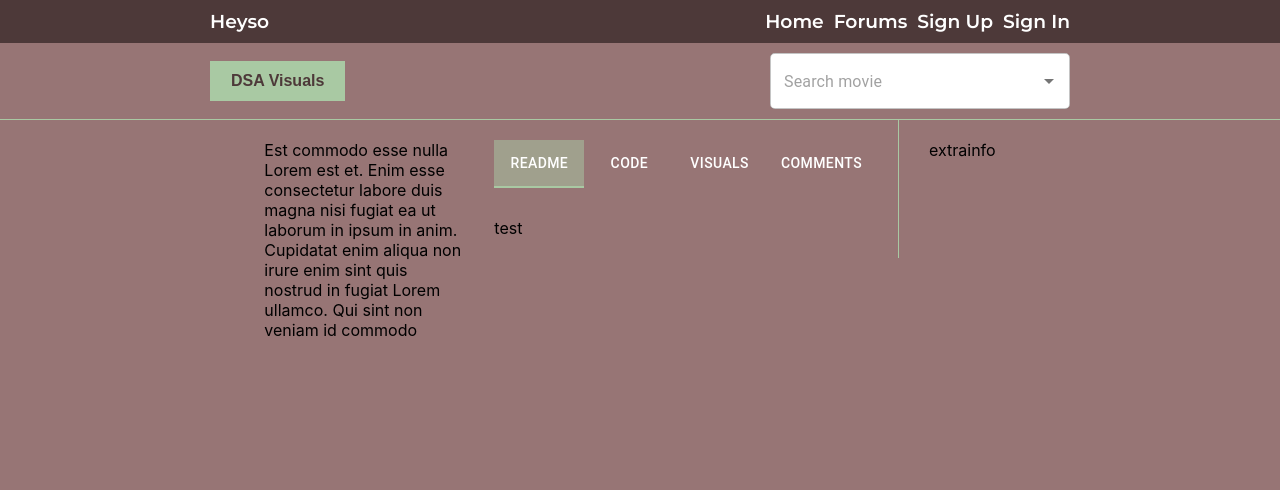
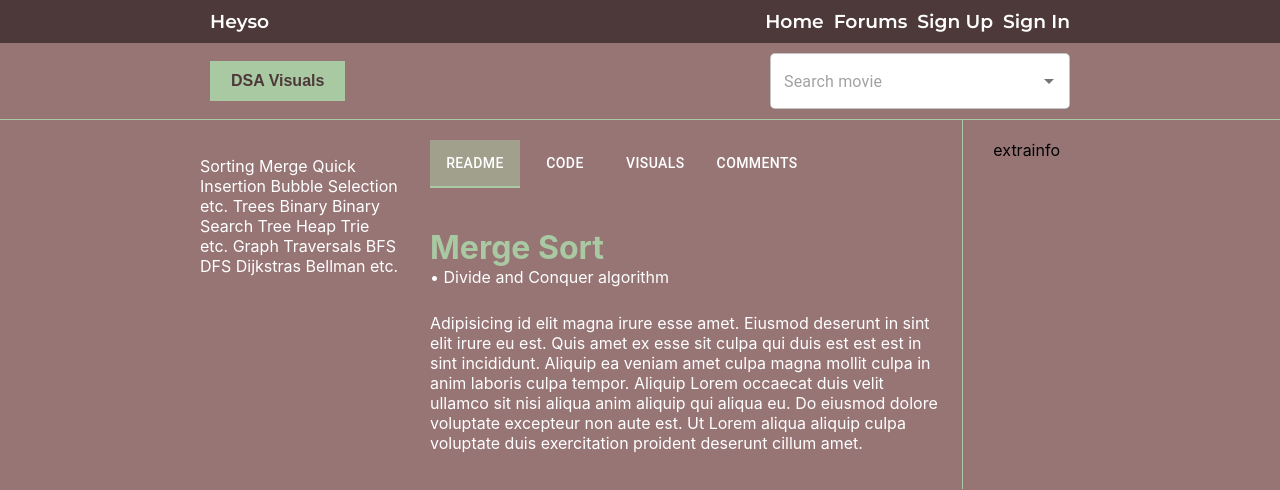
Before and after one commit to matterwin/DSA-Visual, a React (Create React App) app in the folder App/front-end/: page / in a window 1280 px wide. Shown: the top 490 px of the page. Built offline with nearby package versions, Linux system fonts and the light colour scheme; the HTML template or start-up script is replaced by a standard one.

Commit message:
setup structs

```diff
--- a/App/front-end/src/Core/Home/filesys.css
+++ b/App/front-end/src/Core/Home/filesys.css
@@ -4,4 +4,5 @@
     overflow-y: scroll;
     padding: 0;
     margin: 0;
+    color: #fff;
 }
--- a/App/front-end/src/Core/Home/filesys.js
+++ b/App/front-end/src/Core/Home/filesys.js
@@ -4,7 +4,27 @@ import './filesys.css';
 const filesys = () => {
   return (
     <div className='filesys-container'>
-        Est commodo esse nulla Lorem est et. Enim esse consectetur labore duis magna nisi fugiat ea ut laborum in ipsum in anim. Cupidatat enim aliqua non irure enim sint quis nostrud in fugiat Lorem ullamco. Qui sint non veniam id commodo magna occaecat tempor ex elit ex magna. Aute consequat in esse ut culpa anim irure.
+        <p>Sorting
+	Merge
+	Quick
+	Insertion
+	Bubble
+	Selection
+	etc.
+
+Trees
+	Binary
+	Binary Search Tree
+	Heap
+	Trie
+	etc.
+
+Graph Traversals
+	BFS
+	DFS
+	Dijkstras
+	Bellman
+	etc.</p>
     </div>
   )
 }
--- a/App/front-end/src/Core/Home/home.css
+++ b/App/front-end/src/Core/Home/home.css
@@ -5,6 +5,8 @@
   /* height: 100vh; */
   flex-direction: row;
   gap: 10px;
+  margin-left: 200px;
+  margin-right: 200px;
 }
 
 .right-side-home, .center-side-home {
@@ -17,4 +19,5 @@
 
 .center-side-home{
   border-right: #A9C9A3 solid 1px;
+  width: max-content;
 }
--- /dev/null
+++ b/App/front-end/src/Core/Home/readme.css
@@ -0,0 +1,22 @@
+.readme-container{
+    /* min-width: 500px;
+    width: 500px; */
+    color: #adadad75;
+    display: flex;
+    justify-content: flex-start;
+    align-items: flex-start;
+    flex-direction: column;
+    gap: 10px;
+    color: #fff;
+}
+
+.title-of-panel{
+    color: #A9C9A3;
+    padding: 0;
+    margin: 0;
+}
+
+.title-note{
+    padding: 0;
+    margin: 0;
+}
--- a/App/front-end/src/Core/Home/readme.js
+++ b/App/front-end/src/Core/Home/readme.js
@@ -1,11 +1,21 @@
 import React from 'react'
 import Tabs from './tabs';
 
+import './readme.css'
+
 const readme = () => {
   return (
-    <div>
-        <Tabs />
-        test
+    <div className='readme-container'>
+        <div className='tabs-readme-container'>
+            <Tabs />
+        </div>
+        <div>
+            <h1 className='title-of-panel'>Merge Sort</h1>
+            <p className='title-note'>• Divide and Conquer algorithm</p>
+        </div>
+        <div>
+            <p>Adipisicing id elit magna irure esse amet. Eiusmod deserunt in sint elit irure eu est. Quis amet ex esse sit culpa qui duis est est est in sint incididunt. Aliquip ea veniam amet culpa magna mollit culpa in anim laboris culpa tempor. Aliquip Lorem occaecat duis velit ullamco sit nisi aliqua anim aliquip qui aliqua eu. Do eiusmod dolore voluptate excepteur non aute est. Ut Lorem aliqua aliquip culpa voluptate duis exercitation proident deserunt cillum amet.</p>
+        </div>
     </div>
   )
 }
--- a/App/front-end/src/Core/Home/tabs.js
+++ b/App/front-end/src/Core/Home/tabs.js
@@ -18,12 +18,22 @@ export default function CenteredTabs() {
         marginBottom: '30px'
         }}
     >
-      <Tabs value={value} onChange={handleChange} centered TabIndicatorProps={{
+        <Tabs value={value} onChange={handleChange} centered
+            TabIndicatorProps={{
                 style: { backgroundColor: '#A9C9A3', color:'#fff' },
-        }}>
+            }}
+            sx={{
+                display:'flex',
+                flexDirection:'row',
+                justifyContent: 'space-between',
+            }}
+        >
             <Tab
                 sx={{
                     color: '#fff',
+                    '&:hover': {
+                        backgroundColor: '#adadad75',
+                    },
                     '&.Mui-selected': {
                         color: '#fff',
                         backgroundColor:'#a9c9a383'
@@ -34,6 +44,9 @@ export default function CenteredTabs() {
             <Tab
                 sx={{
                     color: '#fff',
+                    '&:hover': {
+                        backgroundColor: '#adadad75',
+                    },
                     '&.Mui-selected': {
                         color: '#fff',
                         backgroundColor:'#a9c9a383'
@@ -44,6 +57,9 @@ export default function CenteredTabs() {
             <Tab
                 sx={{
                     color: '#fff',
+                    '&:hover': {
+                        backgroundColor: '#adadad75',
+                    },
                     '&.Mui-selected': {
                         color: '#fff',
                         backgroundColor:'#a9c9a383'
@@ -54,6 +70,9 @@ export default function CenteredTabs() {
             <Tab
                 sx={{
                     color: '#fff',
+                    '&:hover': {
+                        backgroundColor: '#adadad75',
+                    },
                     '&.Mui-selected': {
                         color: '#fff',
                         backgroundColor:'#a9c9a383'
```
Also changed, not shown: 1 other file (tests, documents, lock files or other folders). Lines whose indentation alone changed are shown as unchanged.
